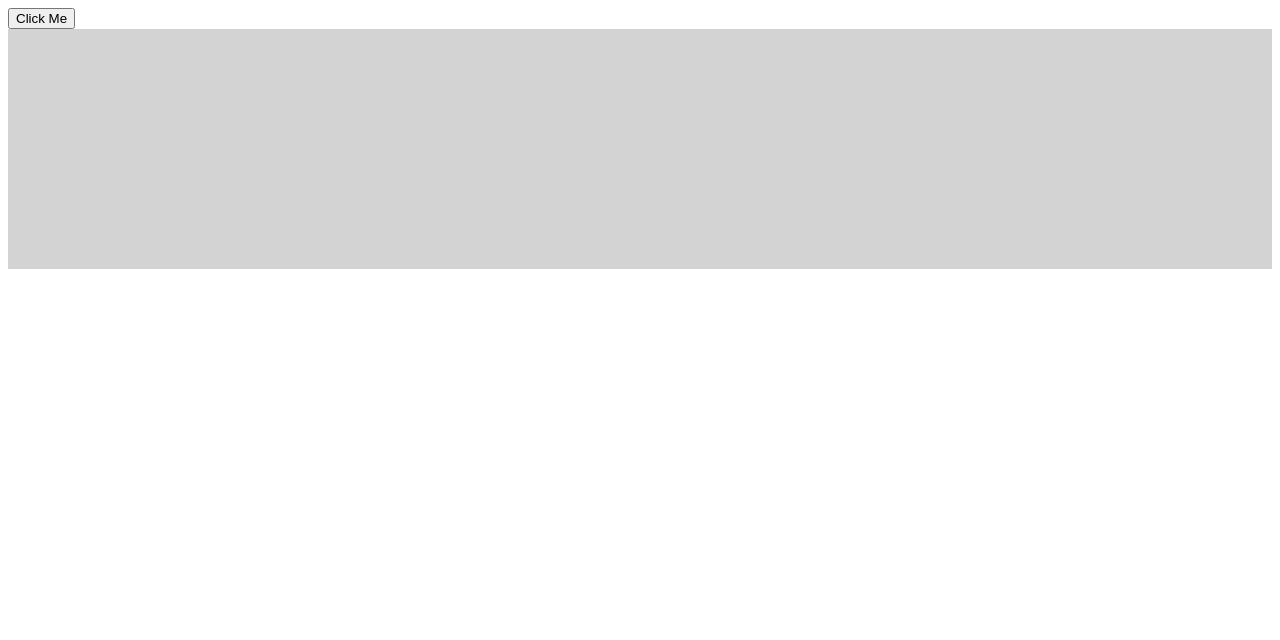
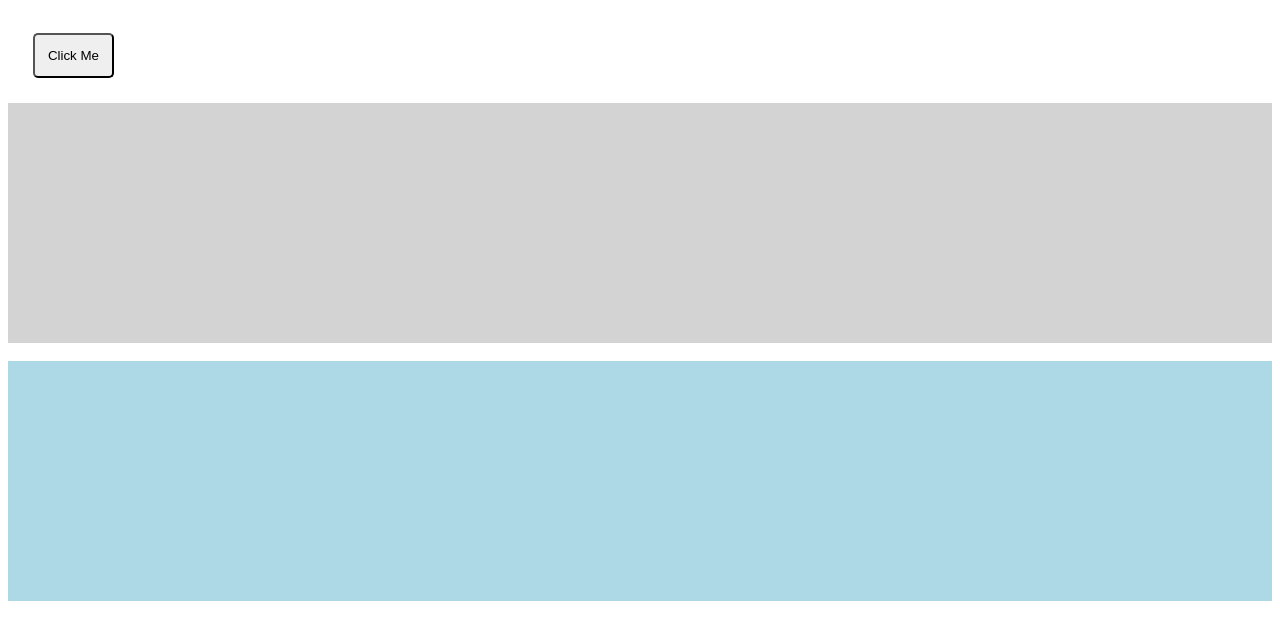
Before and after one commit to tzits/scramble, a plain HTML site: page index.html in a window 1280 px wide. Drawn offline with nearby package versions, Linux system fonts and the light colour scheme.

Commit message:
more prettying

```diff
--- a/scripts.js
+++ b/scripts.js
@@ -22,7 +22,8 @@ Card.prototype.create = function(text,i) {
 
 
 createCard = function() {
-	var text = prompt("Anything To Say?")
+	$('#cont2').empty()
+	var text = prompt("Words to Scramble?")
 	var moreText = text.split(" ")
 	for(var i=0; i < moreText.length; i++) {
 		words.push({
@@ -50,6 +51,7 @@ selectCard = function() {
 		placed.push(order)
 		if (count == total) {
 			alert("Well Done!")
+			count = 0
 			$('button').css('opacity',"1")
 			$('button').text('Go Again?')
 
--- a/style.css
+++ b/style.css
@@ -4,6 +4,10 @@ h1 {
 
 #cont1 {
 	background-color: lightgrey;
+}
+
+#cont2 {
+	background-color: lightblue;
 }
 
 .card {
@@ -20,7 +24,6 @@ h1 {
 }
 
 .container {
-
 	margin-top: 50px;
 	width: 100vw;
 	height: 30vh;
@@ -28,3 +31,10 @@ h1 {
 	vertical-align: middle;
 	display: table-cell;
 }
+
+#demo {
+	margin: 2%;
+	padding: 1%;
+	border-radius: 5px;
+
+}
```
